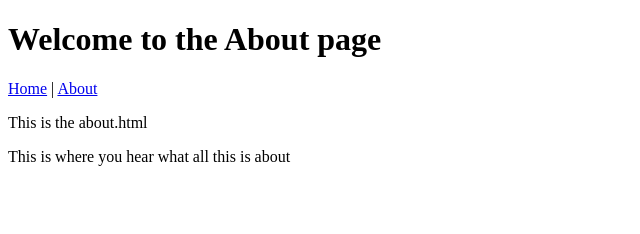
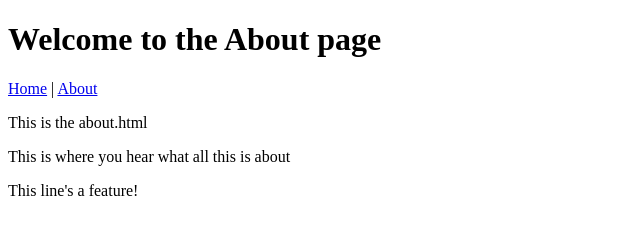
Before and after one commit to Cario/SDP_SGA2, a plain HTML site: page about.html in a window 1280 px wide. Shown: the whole page, without its empty margins (0-640 px from the left). Drawn offline with Linux system fonts and the light colour scheme.

Commit message:
Added a slightly different about.html file to the Feature branch

```diff
--- a/about.html
+++ b/about.html
@@ -15,6 +15,7 @@
     <main>
         <p>This is the about.html</p>
         <p>This is where you hear what all this is about</p>
+        <p>This line's a feature!</p>
     </main>
 </body>
 </html>
```
